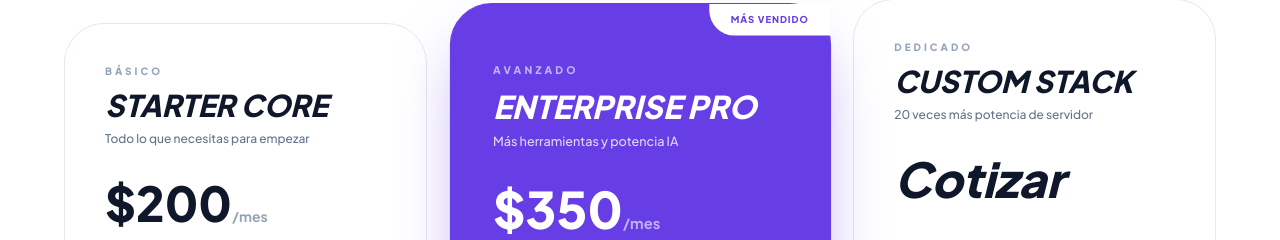
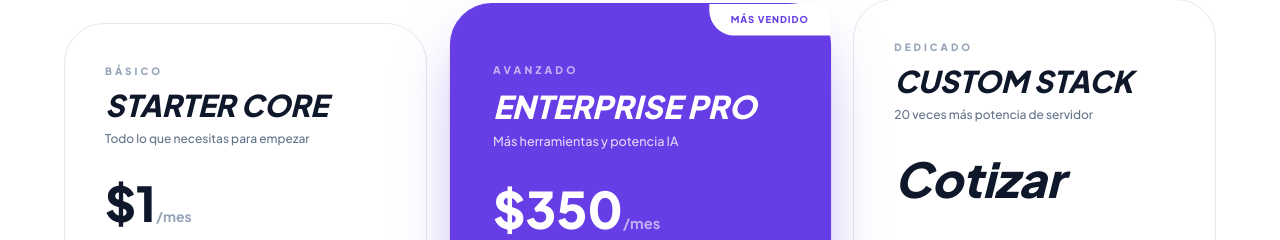
Before and after one commit to medylanQR/qr_innovatios_landigpage, a plain HTML site: page index.html in a window 1280 px wide. Shown: the part 5152-5392 px from the top of the page. Drawn offline with nearby package versions, Linux system fonts and the light colour scheme.

Commit message:
prueba pago

```diff
--- a/index.html
+++ b/index.html
@@ -278,7 +278,7 @@
                 <span class="text-[10px] font-black uppercase tracking-[0.3em] text-slate-400 mb-2 block">Básico</span>
                 <h3 class="text-3xl font-black uppercase italic text-slate-900 mb-2">Starter Core</h3>
                 <p class="text-xs text-slate-500 font-medium mb-8">Todo lo que necesitas para empezar</p>
-                <div class="text-5xl font-black text-slate-900 mb-2">$200<span class="text-sm text-slate-400 font-bold">/mes</span></div>
+                <div class="text-5xl font-black text-slate-900 mb-2">$1<span class="text-sm text-slate-400 font-bold">/mes</span></div>
                 <button id="btn-starter" class="w-full py-4 border-2 border-qrPurple text-qrPurple rounded-xl font-black text-[10px] uppercase tracking-widest mt-8 mb-10 hover:bg-qrPurple hover:text-white transition-colors">Elegir Plan</button>
                 <ul class="space-y-5 text-xs font-bold text-slate-600">
                     <li class="flex items-center"><i class="fa-solid fa-check text-qrPurple mr-3 text-lg"></i> Facturación Hacienda v4.4</li>
```
